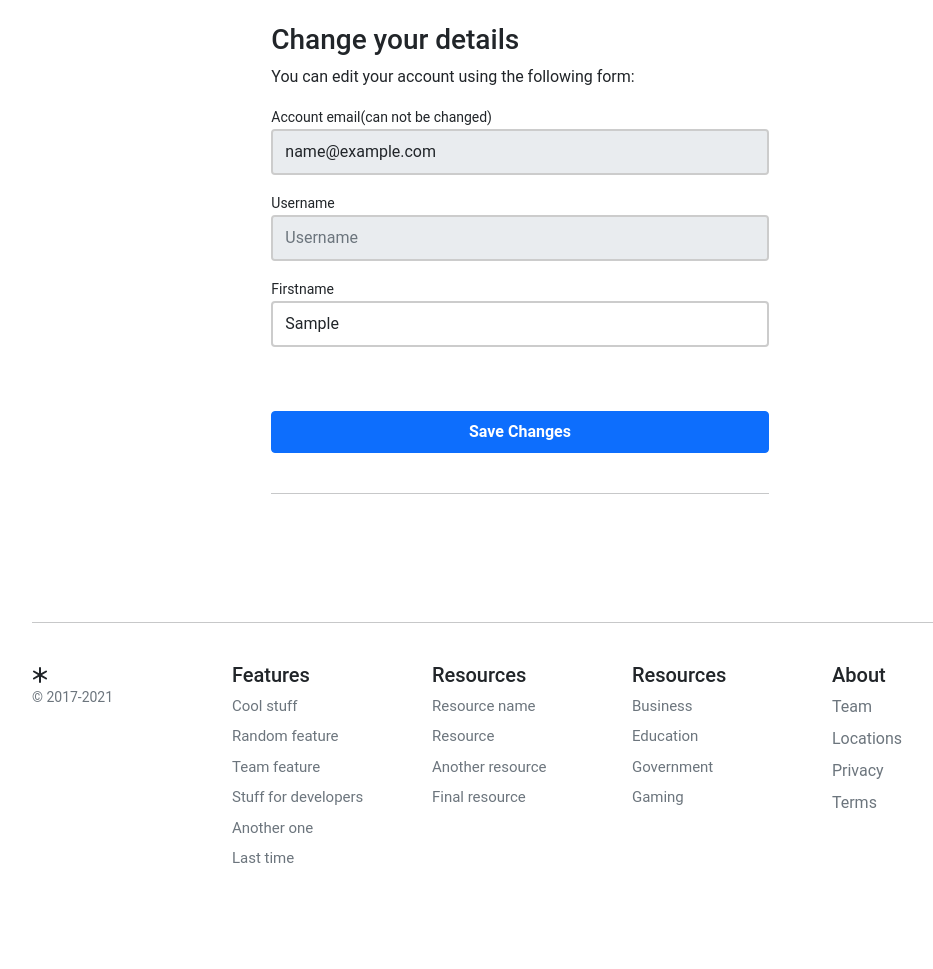
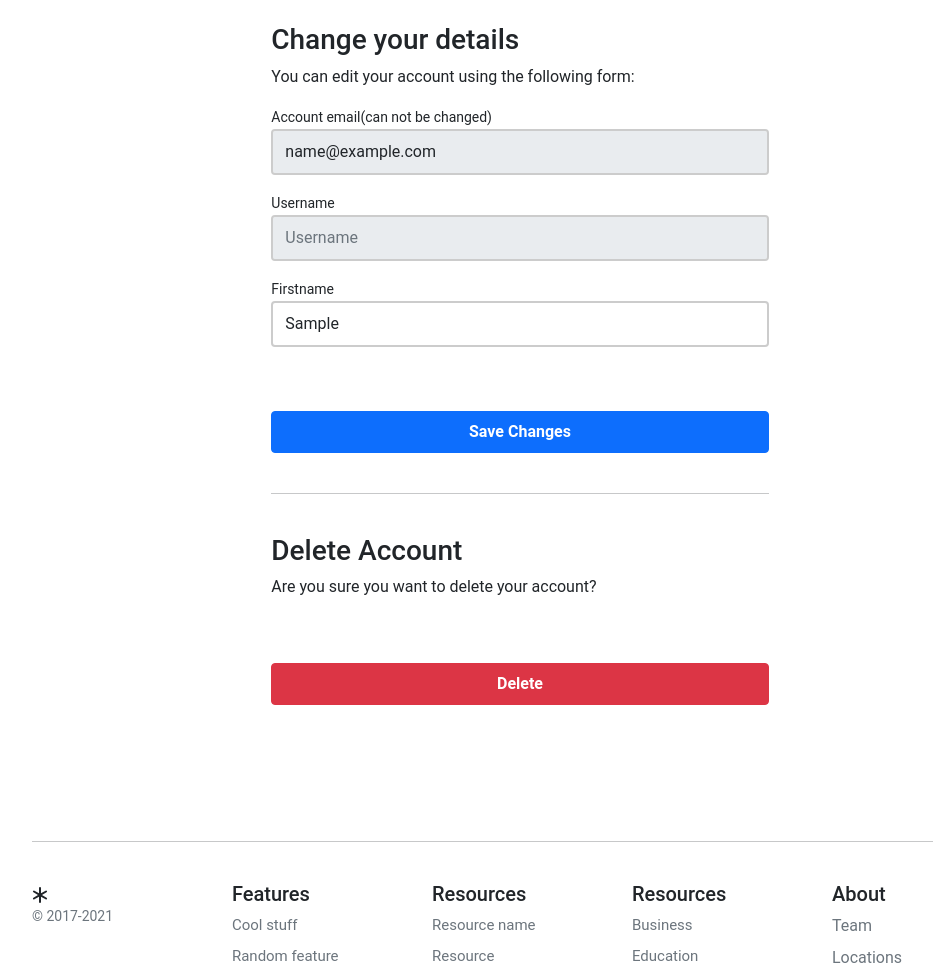
Before and after one commit to Faisal135711/django-book-store, a Django app: page /account/profile/edit/ in a window 1280 px wide. Shown: the part 142-1111 px from the top of the page, without its empty margins (120-1053 px from the left). Before the commit the page ends 1005 px from the top, so only its background shows below. Run offline with Django 4.2, Linux system fonts and the light colour scheme; the visitor is signed in with stand-in values (Sample User, id 1); data that the repository does not hold is empty.

Commit message:
add user profile delete form in user details page

```diff
--- a/templates/account/user/edit_details.html
+++ b/templates/account/user/edit_details.html
@@ -53,6 +53,14 @@
                                     value="Save changes">Save Changes</button>
                                 <hr class="mb-3">
                              </form>
+
+                            <form class="account-form px-4" action="{% url "account:delete_user" %}" method="post">
+                                {% csrf_token %}
+                                <p class=" h3 pt-4 font-weight-bold">Delete Account</p>
+                                <p>Are you sure you want to delete your account?</p>
+                                <button type="submit" role="button"
+                                    class="btn btn-danger btn-block py-2 mb-4 mt-5 fw-bold w-100">Delete</button>
+                            </form>
                         </div>
                     </div>
                 </div>
```
